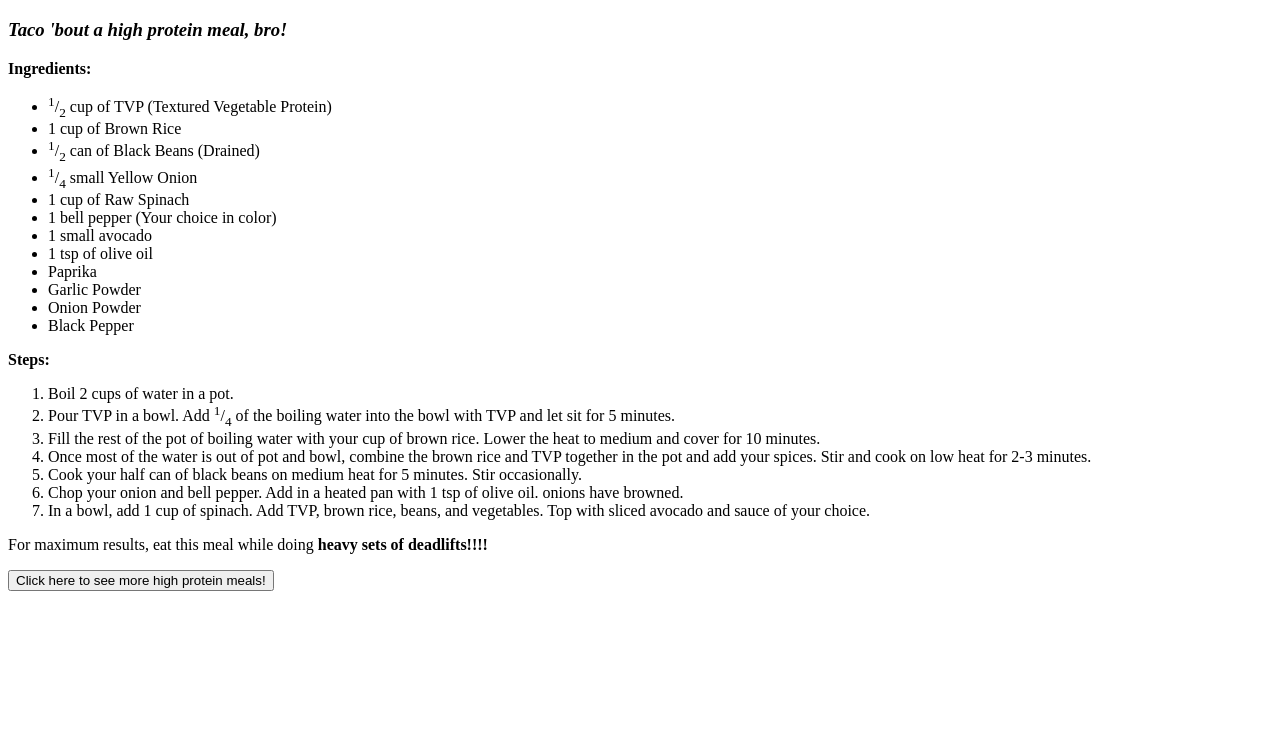
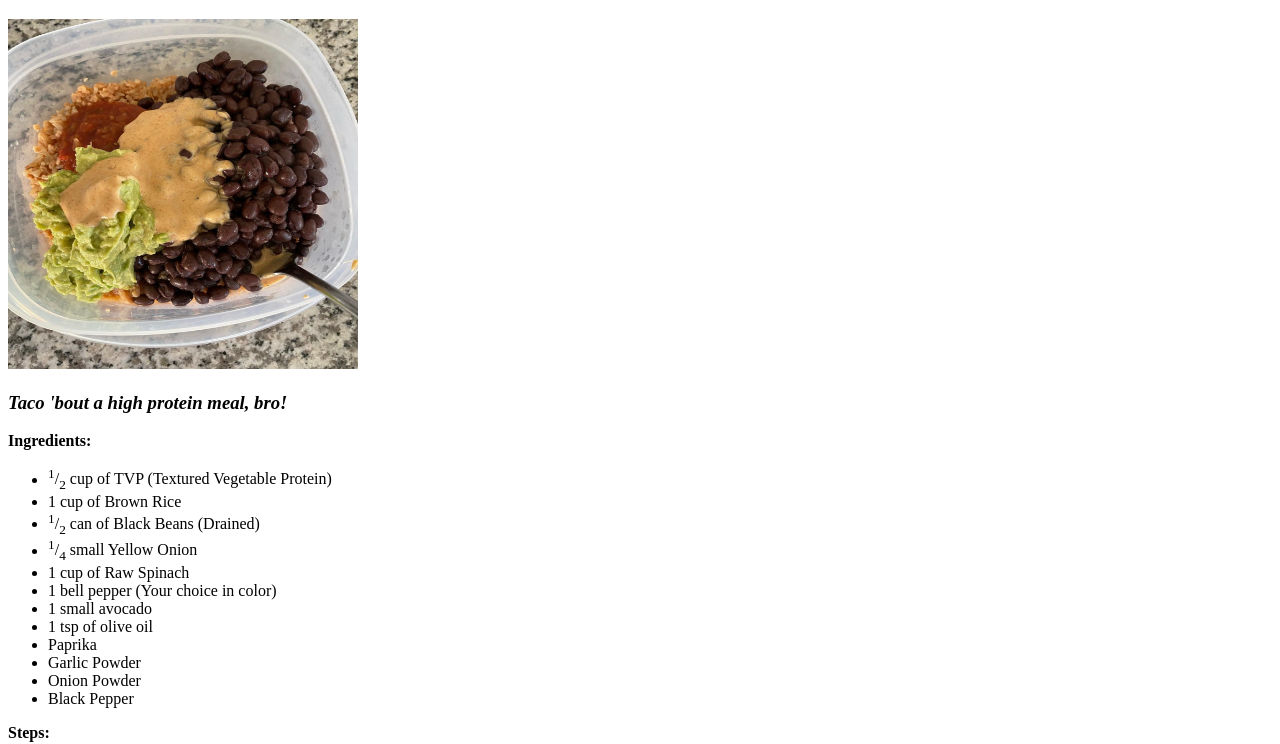
Before and after one commit to luka-danger/odin-recipes, a plain HTML site: page taco.html in a window 1280 px wide. Shown: the part 61-805 px from the top of the page. Drawn offline with Linux system fonts and the light colour scheme.

Commit message:
Add images

```diff
--- a/taco.html
+++ b/taco.html
@@ -6,6 +6,7 @@
 </head>
 <body>
     <h1>Taco Bowl</h1>
+    <img src="recipes-images/taco.jpeg" alt="Taco Bowl" height="350" width="350">
     <h3><em>Taco 'bout a high protein meal, bro!</em></h3>
     <p><b>Ingredients:</b></p>
     <ul>
@@ -37,7 +38,7 @@
         <li>In a bowl, add 1 cup of spinach. Add TVP, brown rice, beans, and vegetables. Top with sliced
         avocado and sauce of your choice.</li>
     </ol>
-<p>For maximum results, eat this meal while doing <strong>heavy sets of deadlifts!!!!</strong></p>
+<p>For maximum results, eat this meal while doing <strong>heavy sets of deadlifts!!!</strong></p>
 <p><a href="index.html"><button>Click here to see more high protein meals!</button></a>
 </body>
 </html>
```
Also changed, not shown: recipes-images/fried-rice.jpeg (added), recipes-images/oats.jpeg (added), recipes-images/taco.jpeg (added).
